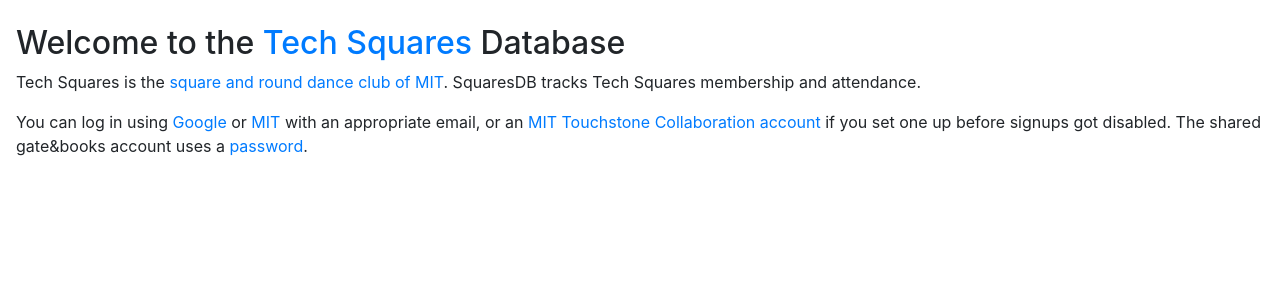
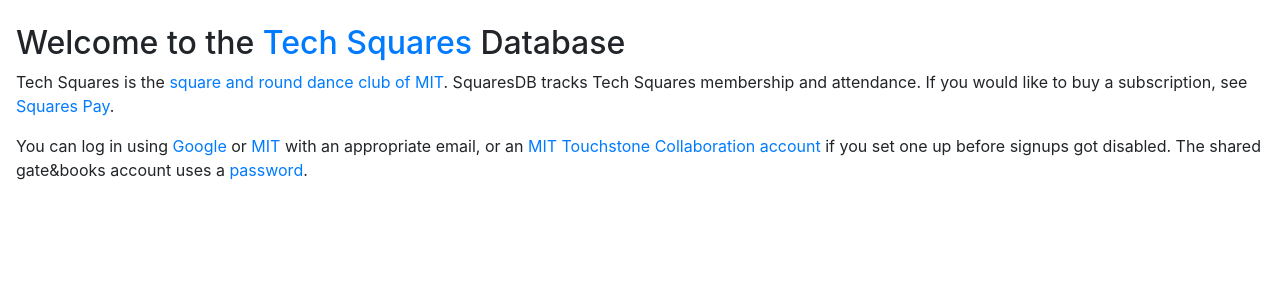
Before and after one commit to tech-squares/squaresdb, a Django app: template squaresdb/templates/index.html in a window 1280 px wide. Shown: the part 60-360 px from the top of the page. Run offline with Django 3.2, Linux system fonts and the light colour scheme; the template is opened without the code that fills it, so the values that code supplies are empty; some libraries are stand-ins or nearby versions.

Commit message:
templates: Add squares-pay to homepage

```diff
--- a/squaresdb/templates/index.html
+++ b/squaresdb/templates/index.html
@@ -6,7 +6,9 @@
 
 <h2>Welcome to the <a href='https://www.mit.edu/~tech-squares/'>Tech Squares</a> Database</h2>
 
-<p>Tech Squares is the <a href='https://www.mit.edu/~tech-squares/'>square and round dance club of MIT</a>. SquaresDB tracks Tech Squares membership and attendance.</p>
+<p>Tech Squares is the <a href='https://www.mit.edu/~tech-squares/'>square and round dance club of MIT</a>.
+SquaresDB tracks Tech Squares membership and attendance.
+If you would like to buy a subscription, see <a href='https://squares-pay.mit.edu/'>Squares Pay</a>.<p/>
 
 {% if user.is_authenticated %}
 <p>You may be able to <a href="{%url "membership:person-user-edit"%}">edit your entry</a> or do other operations using the menu bar above.</p>
```
